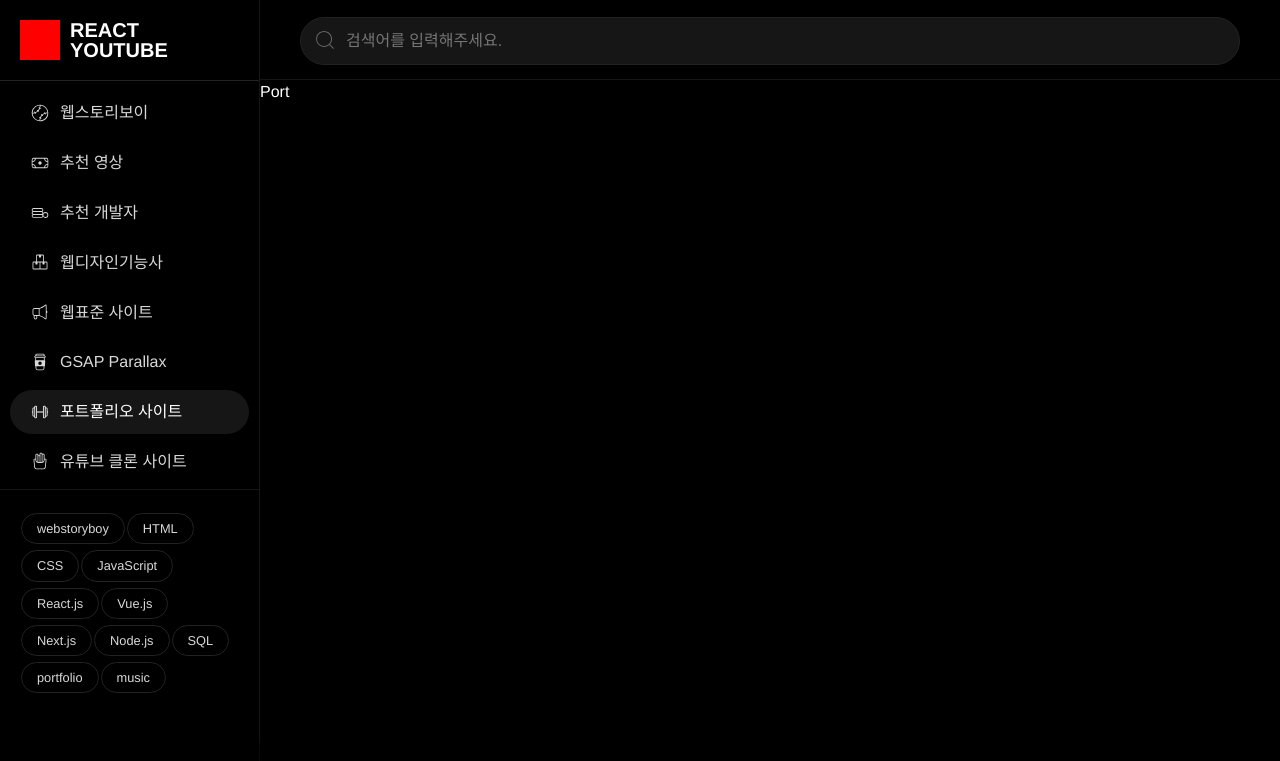
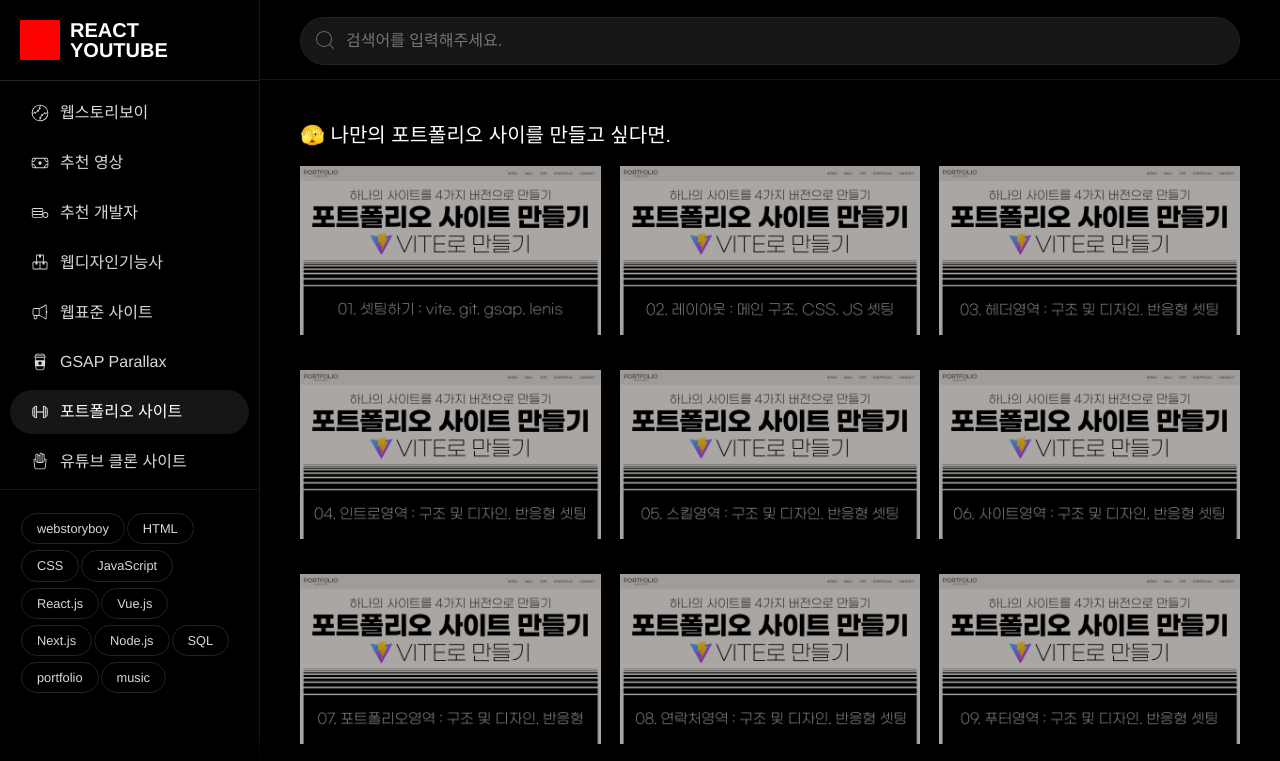
Before and after one commit to InyongHwang/react-youtube, a React (Create React App) app: page /port in a window 1280 px wide. Shown: the top 761 px of the page. Built offline with nearby package versions, Linux system fonts and the light colour scheme; a web font is replaced by a local one.

Commit message:
나머지 페이지 작업

```diff
--- a/src/assets/scss/section/_developer.scss
+++ b/src/assets/scss/section/_developer.scss
@@ -18,7 +18,6 @@
             overflow: hidden;
             margin-bottom: 10px;
         }
-
         .developer__info {
             // width: 150px;
             text-align: center;
@@ -26,11 +25,29 @@
             // padding-bottom: 40px;
         }
     }
+}
 
 
+#developerPage {
+    .developer__inner {
+        display: flex;
+        flex-wrap: wrap;
+
+        .developer {
+            margin-right: 20px;
+        }
+        .developer__img {
+            width: 150px;
+            height: 150px;
+        }
+        .developer__info {
+            width: 150px;
+            padding-bottom: 40px;
+        }
+    }
 }
 
-@media (max-width: 1200px) {
+@media (max-width: 1200px){
     #developerPage {
         .developer__inner {
             justify-content: center;
@@ -46,9 +63,9 @@
             }
         }
     }
+
 }
-
-@media (max-width: 800px) {
+@media (max-width: 800px){
     #developerPage {
         .developer__inner {
             margin-top: 70px;
--- /dev/null
+++ b/src/components/videos/VideoCard.jsx
@@ -0,0 +1,20 @@
+import React from 'react'
+import { Link } from 'react-router-dom'
+
+const VideoCard = ({videos}) => {
+    return (
+        <>
+            {videos.map((video, key) => (
+                <div className="video" key={key}>
+                    <div className="video__thumb play__icon">
+                        <Link to={`/video/${video.videoId}`}>
+                            <img src={video.img} alt={video.title} />
+                        </Link>
+                    </div>
+                </div>
+            ))}
+        </>
+    )
+}
+
+export default VideoCard
--- a/src/pages/Developer.jsx
+++ b/src/pages/Developer.jsx
@@ -1,20 +1,30 @@
-import React from 'react'
+import React, { useEffect, useState } from 'react'
 import Main from '../components/section/Main'
 
 import { developerText } from '../data/developer'
 import { Link } from 'react-router-dom'
 
 const Developer = () => {
+    const [loading, setLoading] = useState(true);
+
+    useEffect(() => {
+        setTimeout(() => {
+            setLoading(false);
+        }, 300);
+    }, []);
+
+    const developerPageClass = loading ? 'isLoading' : 'isLoaded';
+
     return (
         <Main
-            title="추천 개발자"
-            description="오늘의 추천 개발자 유튜버입니다."
-        >
-            <section id='developerPage'>
-                <h2>😪 추천 개발자를 소개합니다.</h2>
-                <div className='developer__inner'>
+            title = "추천 개발자"
+            description="오늘의 추천 개발자 유튜버입니다.">
+
+            <section id='developerPage' className={developerPageClass}>
+                <h2>🥰 오늘의 추천 개발자입니다.</h2>
+                <div className="developer__inner">
                     {developerText.map((developer, key) => (
-                        <div className='developer' key={key}>
+                        <div className="developer" key={key}>
                             <div className="developer__img play__icon">
                                 <Link to={`/channel/${developer.channelId}`}>
                                     <img src={developer.img} alt={developer.name} />
@@ -30,7 +40,6 @@ const Developer = () => {
                 </div>
             </section>
         </Main>
-
     )
 }
 
--- a/src/pages/Gsap.jsx
+++ b/src/pages/Gsap.jsx
@@ -1,13 +1,31 @@
-import React from 'react'
+import React, { useEffect, useState } from 'react'
 import Main from '../components/section/Main'
 
+import VideoCard from '../components/videos/VideoCard'
+import { gsapText } from '../data/gsap'
+
 const Gsap = () => {
+    const [loading, setLoading] = useState(true);
+
+    useEffect(() => {
+        setTimeout(() => {
+            setLoading(false);
+        }, 300);
+    }, []);
+
+    const gsapPageClass = loading ? 'isLoading' : 'isLoaded';
+
     return (
         <Main
             title = "GSAP 사이트"
-            description="GSAP 사이트 튜토리얼 강의입니다."
-        >
-            Gsap
+            description="GSAP 사이트 튜토리얼 강의입니다.">
+
+            <section id='gsapPage' className={gsapPageClass}>
+                <h2>😄 창의적 사이트를 만들고 싶다면!</h2>
+                <div className="video__inner">
+                    <VideoCard videos={gsapText} />
+                </div>
+            </section>
         </Main>
     )
 }
--- a/src/pages/Port.jsx
+++ b/src/pages/Port.jsx
@@ -1,13 +1,31 @@
-import React from 'react'
+import React, { useEffect, useState } from 'react'
 import Main from '../components/section/Main'
 
+import VideoCard from '../components/videos/VideoCard'
+import { portfolioText } from '../data/portfolio'
+
 const Port = () => {
+    const [loading, setLoading] = useState(true);
+
+    useEffect(() => {
+        setTimeout(() => {
+            setLoading(false);
+        }, 300);
+    }, []);
+
+    const portPageClass = loading ? 'isLoading' : 'isLoaded';
+
     return (
         <Main
             title = "포트폴리오 사이트"
-            description="포트폴리오 사이트 튜토리얼 강의입니다."
-        >
-            Port
+            description="포트폴리오 사이트 튜토리얼 강의입니다.">
+
+            <section id='portPage' className={portPageClass}>
+                <h2>🫣 나만의 포트폴리오 사이를 만들고 싶다면.</h2>
+                <div className="video__inner">
+                    <VideoCard videos={portfolioText} />
+                </div>
+            </section>
         </Main>
     )
 }
--- a/src/pages/Today.jsx
+++ b/src/pages/Today.jsx
@@ -1,16 +1,27 @@
-import React from 'react'
+import React, { useEffect, useState } from 'react'
 import Main from '../components/section/Main'
 
 import { todayText } from '../data/today'
 import { Link } from 'react-router-dom'
 
 const Today = () => {
+
+    const [loading, setLoading] = useState(true);
+
+    useEffect(() => {
+        setTimeout(() => {
+            setLoading(false);
+        }, 300);
+    }, []);
+
+    const todayPageClass = loading ? 'isLoading' : 'isLoaded';
+
     return (
         <Main
             title="추천 영상"
             description="오늘의 추천 유튜브 영상입니다."
         >
-            <section id='todayPage'>
+            <section id='todayPage' className={todayPageClass}>
                 <h2>🥰 오늘의 추천 영상입니다.</h2>
                 {todayText.map((today, key) => (
                     <div className="today__inner" key={key}>
--- a/src/pages/Webd.jsx
+++ b/src/pages/Webd.jsx
@@ -1,13 +1,31 @@
-import React from 'react'
+import React, { useEffect, useState } from 'react'
 import Main from '../components/section/Main'
+import VideoCard from '../components/videos/VideoCard'
+import { webdText } from '../data/webd'
 
 const Webd = () => {
+
+    const [loading, setLoading] = useState(true);
+
+    useEffect(() => {
+        setTimeout(() => {
+            setLoading(false);
+        }, 300);
+    }, []);
+
+    const webdPageClass = loading ? 'isLoading' : 'isLoaded';
+
     return (
         <Main
-            title = "웹디자인 기능사"
+            title="웹디자인 기능사"
             description="웹디자인 기능사 튜토리얼 강의입니다."
         >
-            Webd
+            <section id='webdPage' className={webdPageClass}>
+                <h2>😄 웹디자인기능사 한번에 따자!</h2>
+                <div className="video__inner">
+                    <VideoCard videos={webdText} />
+                </div>
+            </section>
         </Main>
     )
 }
--- a/src/pages/Website.jsx
+++ b/src/pages/Website.jsx
@@ -1,13 +1,31 @@
-import React from 'react'
+import React, { useEffect, useState } from 'react'
 import Main from '../components/section/Main'
 
+import { websiteText } from '../data/website'
+import VideoCard from '../components/videos/VideoCard'
+
 const Website = () => {
+    const [loading, setLoading] = useState(true);
+
+    useEffect(() => {
+        setTimeout(() => {
+            setLoading(false);
+        }, 300);
+    }, []);
+
+    const websitePageClass = loading ? 'isLoading' : 'isLoaded';
+
     return (
         <Main
             title = "웹표준 사이트"
-            description="웹표준 사이트 튜토리얼 강의입니다."
-        >
-            Website
+            description="웹표준 사이트 튜토리얼 강의입니다.">
+
+            <section id='websitePage' className={websitePageClass}>
+                <h2>😄 웹사이트의 기초는 이 강의로~</h2>
+                <div className="video__inner">
+                    <VideoCard videos={websiteText} />
+                </div>
+            </section>
         </Main>
     )
 }
--- a/src/pages/Youtube.jsx
+++ b/src/pages/Youtube.jsx
@@ -1,13 +1,31 @@
-import React from 'react'
+import React, { useEffect, useState } from 'react'
 import Main from '../components/section/Main'
 
+import VideoCard from '../components/videos/VideoCard'
+import { youtubeText } from '../data/youtube'
+
 const Youtube = () => {
+    const [loading, setLoading] = useState(true);
+
+    useEffect(() => {
+        setTimeout(() => {
+            setLoading(false);
+        }, 300);
+    }, []);
+
+    const youtubePageClass = loading ? 'isLoading' : 'isLoaded';
+
     return (
         <Main
             title = "유튜브 사이트"
-            description="유튜브 사이트 튜토리얼 강의입니다."
-        >
-            Youtube
+            description="유튜브 사이트 튜토리얼 강의입니다.">
+
+            <section id='youtubePage' className={youtubePageClass}>
+                <h2>😄 나만의 유튜브 사이트 만들기</h2>
+                <div className="video__inner">
+                    <VideoCard videos={youtubeText} />
+                </div>
+            </section>
         </Main>
     )
 }
```
